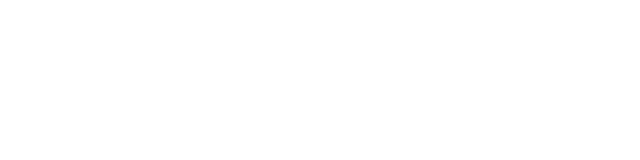
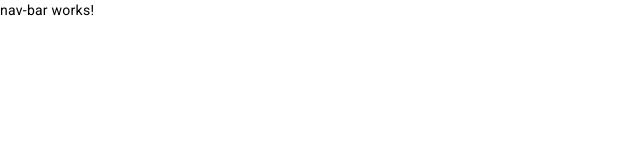
Before and after one commit to SimonS2019/sandbox-for-angular-material-16, an Angular app in the folder sandbox-for-angular-material-16/: page / in a window 1280 px wide. Shown: the top 160 px of the page, without its empty margins (0-640 px from the left). Built offline with nearby package versions, Linux system fonts and the light colour scheme.

Commit message:
add nav-bar component with template and unit tests

```diff
--- a/sandbox-for-angular-material-16/src/app/app.component.html
+++ b/sandbox-for-angular-material-16/src/app/app.component.html
@@ -1 +1,2 @@
+<app-nav-bar></app-nav-bar>
 <router-outlet></router-outlet>
--- a/sandbox-for-angular-material-16/src/app/app.module.ts
+++ b/sandbox-for-angular-material-16/src/app/app.module.ts
@@ -4,10 +4,12 @@
 import { AppRoutingModule } from './app-routing.module';
 import { AppComponent } from './app.component';
 import { BrowserAnimationsModule } from '@angular/platform-browser/animations';
+import { NavBarComponent } from './nav-bar/nav-bar.component';
 
 @NgModule({
   declarations: [
     AppComponent,
+    NavBarComponent,
   ],
   imports: [
     BrowserModule,
--- /dev/null
+++ b/sandbox-for-angular-material-16/src/app/nav-bar/nav-bar.component.html
@@ -0,0 +1 @@
+<p>nav-bar works!</p>
```
Also changed, not shown: sandbox-for-angular-material-16/src/app/nav-bar/nav-bar.component.ts (added, +10 -0 lines), sandbox-for-angular-material-16/src/app/nav-bar/nav-bar.component.scss (added), 1 other file (tests, documents, lock files or other folders).
